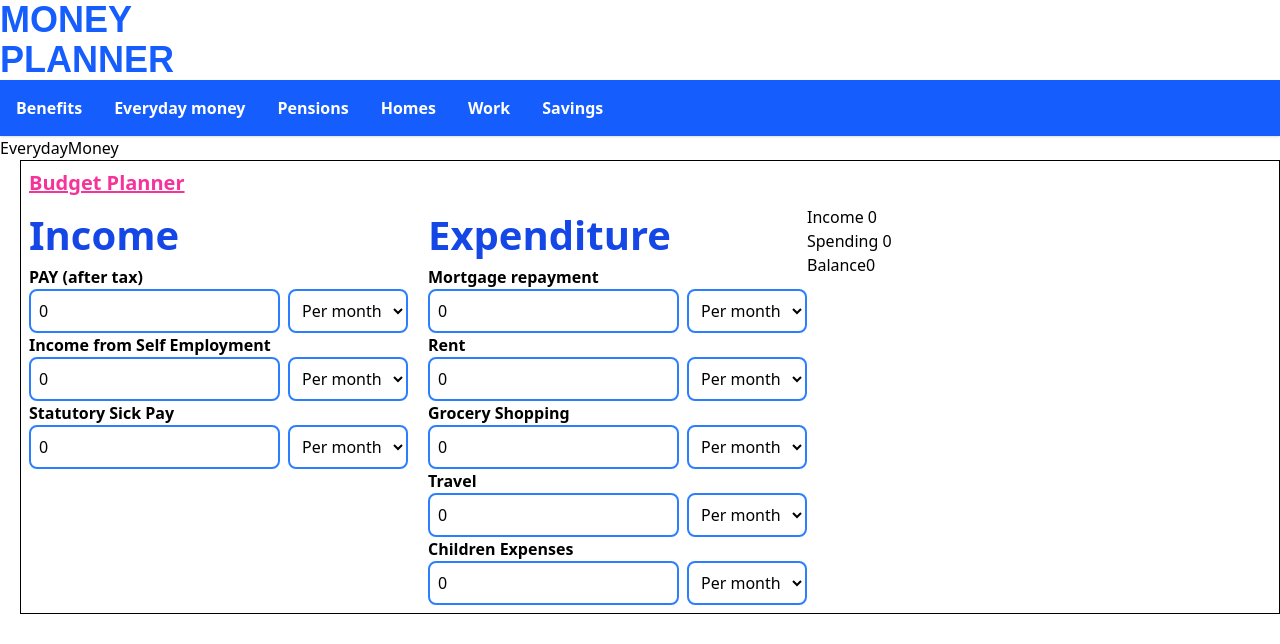
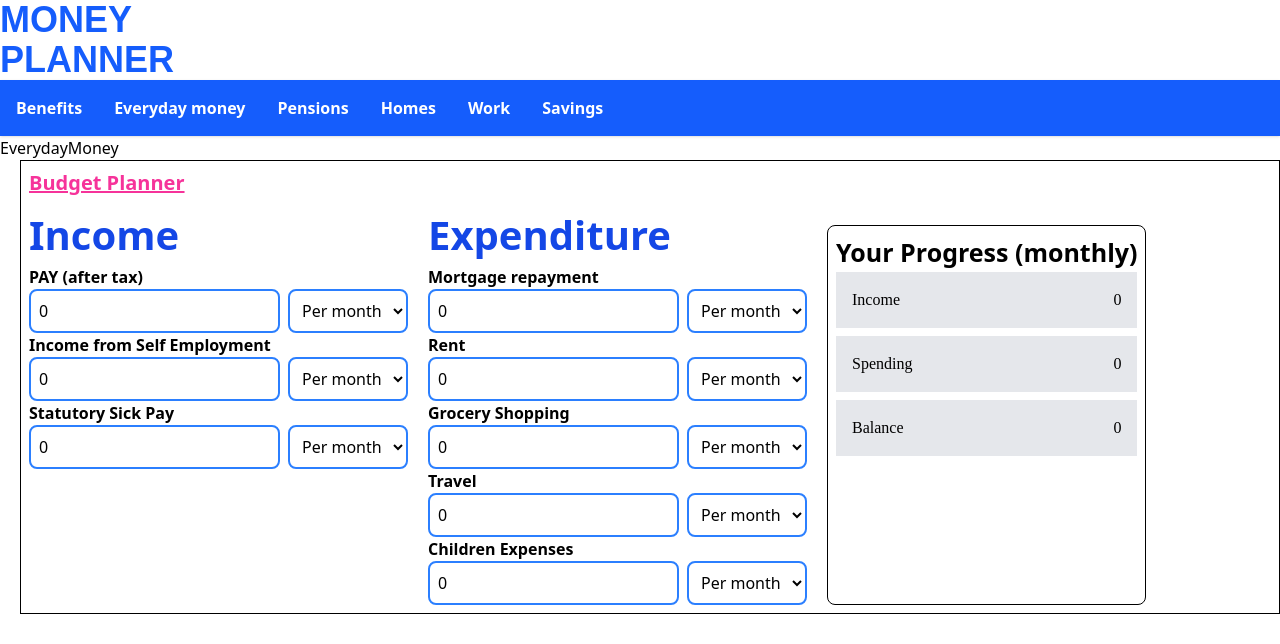
Before and after one commit to Blessing-bit-ui/BugetPlanner, a React (Vite) app in the folder financialadvice/: page /everyday in a window 1280 px wide. Shown: the top 644 px of the page. Built offline with nearby package versions, Linux system fonts and the light colour scheme; a web font is replaced by a local one.

Commit message:
styling the budgetplanner

```diff
--- a/financialadvice/src/pages/Budgetplanner.jsx
+++ b/financialadvice/src/pages/Budgetplanner.jsx
@@ -280,7 +280,10 @@ useEffect(
             className="border-[2px] border-blue-500 p-2
     rounded-lg hover:border-[4px] hover:border-red-400 ml-2"
             onChange={(e) =>
-            dispatch({ type: "selfEmploymentPeriod", payload: e.target.value })
+              dispatch({
+                type: "selfEmploymentPeriod",
+                payload: e.target.value,
+              })
             }
           >
             <option value="monthly"> Per month</option>
@@ -432,18 +435,40 @@ useEffect(
           </select>
         </form>
 
-      <div>
-        <h1> Income {income}</h1>
-        <h1> Spending {spending}</h1>
-        <h1>
-          {income > spending
+        <section
+          className="border p-2 ml-5 mt-5
+    rounded-lg"
+        >
+          <h1 className="font-bold text-[25px] ">
+            Your Progress <span>(monthly)</span>
+          </h1>
+          <h2 className="border-none bg-gray-200 p-4 mb-2 font-dancing justify-between flex">
+            {" "}
+           <span>Income</span> <span> {income} </span>
+          </h2>
+          <h2 className="border-none bg-gray-200 p-4 mb-2 font-dancing justify-between flex ">
+            {" "}
+             <span>Spending </span> <span>{spending}</span>
+          </h2>
+          <h2
+            className={`border-none  p-4 mb-2 font-dancing justify-between flex ${
+              income > spending
+                ? "bg-green-500"
+                : spending > income
+                ? "bg-red-500"
+                : "bg-gray-200"
+            }`}
+          >
+           <span> {income > spending
               ? "Spare Cash"
               : spending > income
               ? " OverSpending"
               : "Balance"}
-          {Balance}
-        </h1>
-      </div>
+              </span>
+              <span>{Balance}</span>
+
+          </h2>
+        </section>
       </div>
     </div>
   );}
```
Lines whose indentation alone changed are shown as unchanged.
